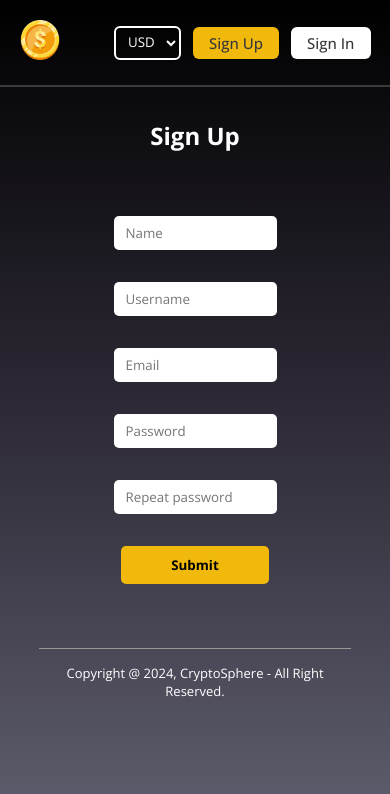
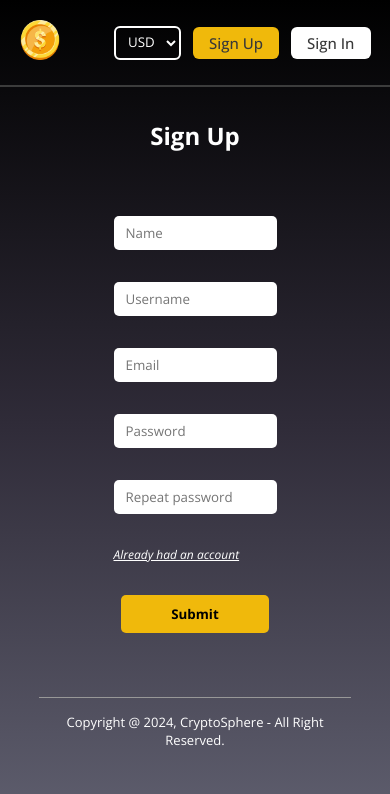
Before and after one commit to VinhNguyenTCU/CryptoSphere, a React (Vite) app: page /sign-up in a window 390 px wide. Shown: the top 794 px of the page. Built offline with nearby package versions, Linux system fonts and the light colour scheme; no server answers.

Commit message:
create login and sign up pages and add authentication for both

```diff
--- a/package.json
+++ b/package.json
@@ -10,6 +10,9 @@
     "preview": "vite preview"
   },
   "dependencies": {
+    "@fortawesome/fontawesome-svg-core": "^6.5.2",
+    "@fortawesome/free-solid-svg-icons": "^6.5.2",
+    "@fortawesome/react-fontawesome": "^0.2.2",
     "react": "^18.2.0",
     "react-dom": "^18.2.0",
     "react-google-charts": "^4.0.1",
--- a/src/App.jsx
+++ b/src/App.jsx
@@ -6,6 +6,7 @@ import Coin from './pages/Coin/Coin'
 import Footer from "./components/Footer/Footer";
 import About from "./pages/About/About";
 import SignUp from "./pages/SignUp/SignUp";
+import SignIn from "./pages/SignIn/SignIn";
 
 const App = () => {
   return (
@@ -16,6 +17,7 @@ const App = () => {
         <Route path="/coin/:coinId" element={<Coin/>}></Route>
         <Route path="/about" element={<About/>}></Route>
         <Route path="/sign-up" element={<SignUp></SignUp>}></Route>
+        <Route path="/sign-in" element={<SignIn></SignIn>}></Route>
       </Routes>
       <Footer></Footer>
     </div>
--- /dev/null
+++ b/src/pages/SignIn/SignIn.jsx
@@ -0,0 +1,11 @@
+import React from "react";
+
+const SignIn = () => {
+    return(
+        <div>
+
+        </div>
+    )
+}
+
+export default SignIn
--- a/src/pages/SignUp/SignUp.css
+++ b/src/pages/SignUp/SignUp.css
@@ -19,6 +19,12 @@
     padding: 2rem 1rem;
     gap: 2rem;
     width: 50%;
+}
+
+.form-detail p{
+    text-decoration: underline;
+    font-style: italic;
+    cursor: pointer;
 }
 
 .form-control{
@@ -52,4 +58,8 @@
         border: none;
         width: 100%;
     }
+
+    .form-detail p{
+        font-size: 12px;
+    }
 }
--- a/src/pages/SignUp/SignUp.jsx
+++ b/src/pages/SignUp/SignUp.jsx
@@ -1,5 +1,7 @@
 import React from "react";
 import "./SignUp.css";
+import { Link } from "react-router-dom";
+import SignIn from "../SignIn/SignIn";
 
 const SignUp = () => {
     return (
@@ -15,6 +17,7 @@ const SignUp = () => {
                     <input type="text" id="registerEmail" className="form-control" placeholder="Email"/>
                     <input type="text" id="registerPassword" className="form-control" placeholder="Password"/>
                     <input type="text" id="registerPassword" className="form-control" placeholder="Repeat password"/>
+                    <Link to={`/sign-in`}><p>Already had an account</p></Link>
                 </div>
 
                 <div className="submit-button">
```
Also changed, not shown: src/pages/SignIn/SignIn.css (added), 1 other file (tests, documents, lock files or other folders).
